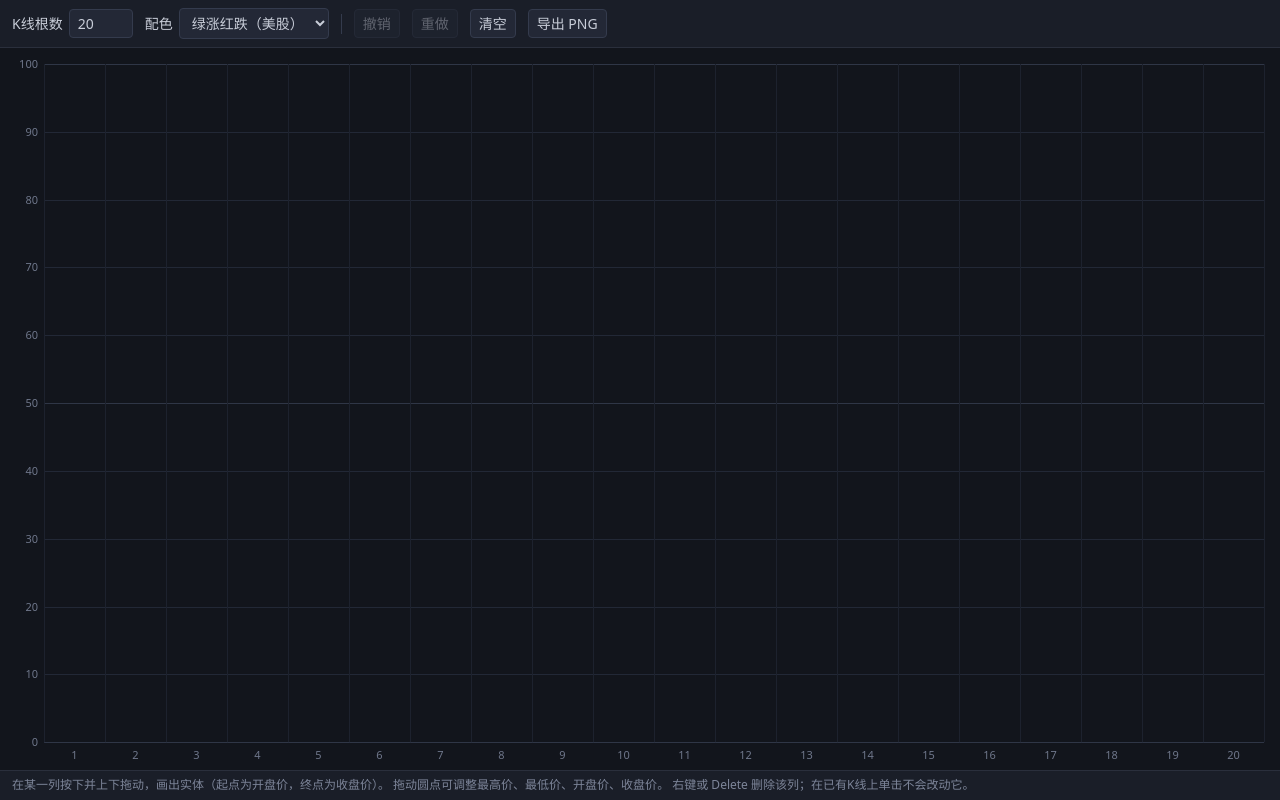
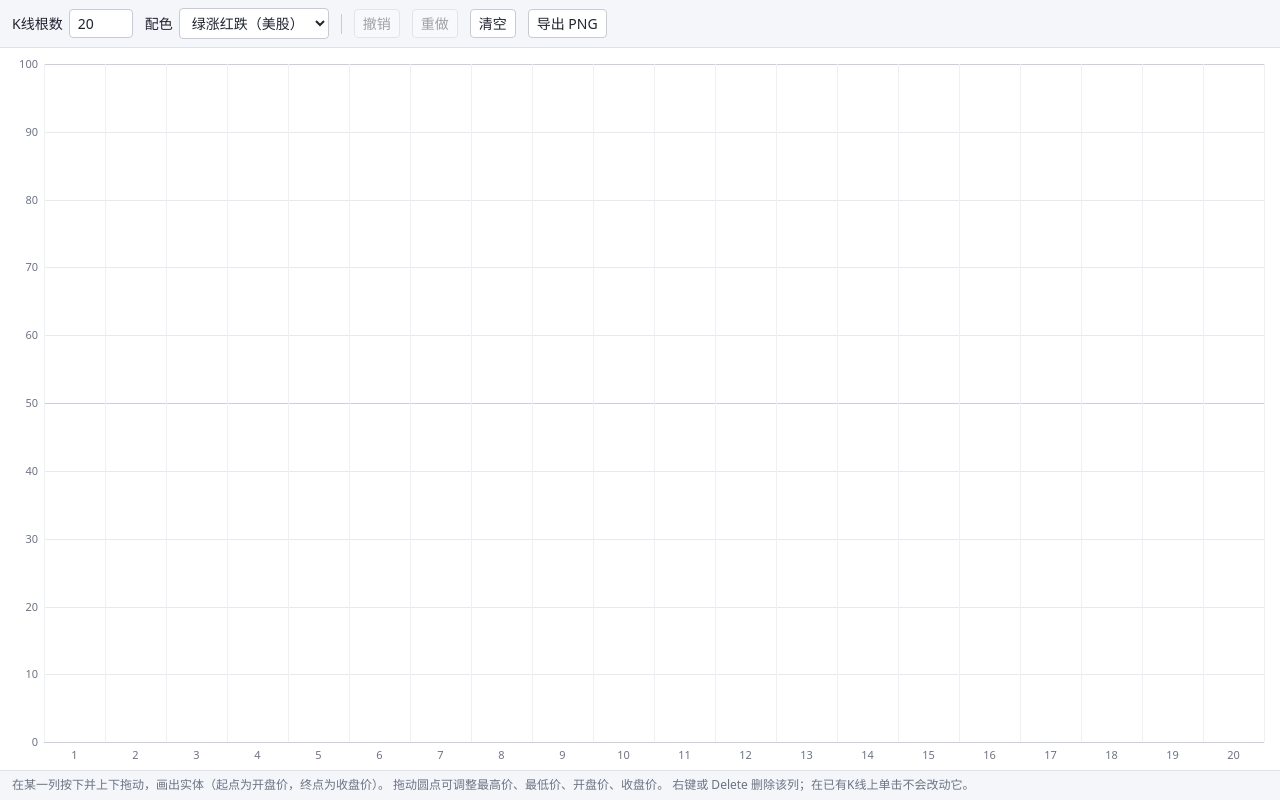
Before and after one commit to twostone11/K_Bar_Tool, a website built with Vite: page index.html in a window 1280 px wide. Built offline with nearby package versions, Linux system fonts and the light colour scheme.

Commit message:
feat: white background and up to 150 candles

```diff
--- a/index.html
+++ b/index.html
@@ -8,7 +8,7 @@
   <body>
     <header class="toolbar">
       <label>K线根数
-        <input id="count" type="number" min="5" max="60" step="1" value="20" />
+        <input id="count" type="number" min="5" max="150" step="1" value="20" />
       </label>
       <label>配色
         <select id="theme">
--- a/src/main.ts
+++ b/src/main.ts
@@ -10,7 +10,7 @@ const undoBtn = $<HTMLButtonElement>('undo');
 const redoBtn = $<HTMLButtonElement>('redo');
 const status = $('status');
 
-const clampCount = (v: number) => (Number.isFinite(v) ? Math.min(60, Math.max(5, Math.round(v))) : 20);
+const clampCount = (v: number) => (Number.isFinite(v) ? Math.min(150, Math.max(5, Math.round(v))) : 20);
 
 const savedCount = clampCount(Number(localStorage.getItem('kbar.count') ?? 20));
 const savedTheme: Theme = localStorage.getItem('kbar.theme') === 'red-up' ? 'red-up' : 'green-up';
--- a/src/renderer.ts
+++ b/src/renderer.ts
@@ -7,10 +7,10 @@ export interface Overlay {
 }
 
 const PALETTE: Record<Theme, { up: string; down: string }> = {
-  'green-up': { up: '#26a69a', down: '#ef5350' },
-  'red-up': { up: '#ef5350', down: '#26a69a' },
+  'green-up': { up: '#089981', down: '#e0393e' },
+  'red-up': { up: '#e0393e', down: '#089981' },
 };
-const FLAT = '#9aa3b5';
+const FLAT = '#8a93a6';
 
 export function handlePositions(l: Layout, slot: number, c: Candle): Record<Handle, { x: number; y: number }> {
   const cx = slotCenterX(l, slot);
@@ -29,28 +29,28 @@ function drawGrid(ctx: CanvasRenderingContext2D, l: Layout) {
   ctx.textAlign = 'right';
   for (let p = PRICE_MIN; p <= PRICE_MAX; p += 10) {
     const y = Math.round(priceToY(l, p)) + 0.5;
-    ctx.strokeStyle = p % 50 === 0 ? '#2f3646' : '#222836';
+    ctx.strokeStyle = p % 50 === 0 ? '#c9cfdb' : '#e6e9f0';
     ctx.lineWidth = 1;
     ctx.beginPath();
     ctx.moveTo(l.left, y);
     ctx.lineTo(l.right, y);
     ctx.stroke();
-    ctx.fillStyle = '#6f778b';
+    ctx.fillStyle = '#6b7385';
     ctx.fillText(String(p), l.left - 6, y);
   }
   const sw = slotWidth(l);
   ctx.textAlign = 'center';
   ctx.textBaseline = 'top';
-  const labelEvery = sw >= 24 ? 1 : 5;
+  const labelEvery = sw >= 24 ? 1 : sw >= 12 ? 5 : 10;
   for (let i = 0; i <= l.slotCount; i++) {
     const x = Math.round(l.left + sw * i) + 0.5;
-    ctx.strokeStyle = '#1d222e';
+    ctx.strokeStyle = '#eef0f5';
     ctx.beginPath();
     ctx.moveTo(x, l.top);
     ctx.lineTo(x, l.bottom);
     ctx.stroke();
     if (i < l.slotCount && (i + 1) % labelEvery === 0) {
-      ctx.fillStyle = '#6f778b';
+      ctx.fillStyle = '#6b7385';
       ctx.fillText(String(i + 1), slotCenterX(l, i), l.bottom + 8);
     }
   }
@@ -86,12 +86,12 @@ export function render(
   overlay: Overlay | null,
 ): void {
   ctx.clearRect(0, 0, width, height);
-  ctx.fillStyle = '#12151c';
+  ctx.fillStyle = '#ffffff';
   ctx.fillRect(0, 0, width, height);
   drawGrid(ctx, l);
 
   if (overlay && overlay.hoverSlot >= 0) {
-    ctx.fillStyle = 'rgba(255,255,255,0.04)';
+    ctx.fillStyle = 'rgba(0,0,0,0.04)';
     ctx.fillRect(l.left + slotWidth(l) * overlay.hoverSlot, l.top, slotWidth(l), l.bottom - l.top);
   }
 
@@ -104,10 +104,10 @@ export function render(
       for (const h of ['high', 'low', 'open', 'close'] as Handle[]) {
         ctx.beginPath();
         ctx.arc(pos[h].x, pos[h].y, h === overlay.activeHandle ? 6 : 4, 0, Math.PI * 2);
-        ctx.fillStyle = h === overlay.activeHandle ? '#ffd54f' : '#12151c';
+        ctx.fillStyle = h === overlay.activeHandle ? '#ff9800' : '#ffffff';
         ctx.fill();
         ctx.lineWidth = 1.5;
-        ctx.strokeStyle = '#ffd54f';
+        ctx.strokeStyle = '#ff9800';
         ctx.stroke();
       }
     }
--- a/src/style.css
+++ b/src/style.css
@@ -1,26 +1,26 @@
-:root { color-scheme: dark; }
+:root { color-scheme: light; }
 * { box-sizing: border-box; }
 html, body { height: 100%; margin: 0; }
 body {
   display: flex; flex-direction: column;
-  background: #12151c; color: #c8cdd8;
+  background: #ffffff; color: #1f2430;
   font: 14px/1.4 system-ui, -apple-system, "Segoe UI", "PingFang SC", "Microsoft YaHei", sans-serif;
 }
 .toolbar {
   display: flex; align-items: center; gap: 12px; flex-wrap: wrap;
-  padding: 8px 12px; background: #1a1e28; border-bottom: 1px solid #2a2f3c;
+  padding: 8px 12px; background: #f4f6fa; border-bottom: 1px solid #dde1ea;
 }
 .toolbar label { display: flex; align-items: center; gap: 6px; }
 .toolbar input, .toolbar select, .toolbar button {
-  background: #232836; color: inherit; border: 1px solid #343b4d;
+  background: #ffffff; color: inherit; border: 1px solid #c5cbd8;
   border-radius: 4px; padding: 4px 8px; font: inherit;
 }
 .toolbar input[type=number] { width: 64px; }
 .toolbar button { cursor: pointer; }
-.toolbar button:hover:not(:disabled) { background: #2d3446; }
+.toolbar button:hover:not(:disabled) { background: #e9edf5; }
 .toolbar button:disabled { opacity: .4; cursor: default; }
-.sep { width: 1px; height: 20px; background: #343b4d; }
-.status { margin-left: auto; font-variant-numeric: tabular-nums; color: #8b93a7; }
+.sep { width: 1px; height: 20px; background: #c5cbd8; }
+.status { margin-left: auto; font-variant-numeric: tabular-nums; color: #6b7385; }
 .stage { flex: 1; min-height: 0; position: relative; }
 #board { position: absolute; inset: 0; width: 100%; height: 100%; touch-action: none; }
-.help { padding: 6px 12px; font-size: 12px; color: #7d8599; background: #1a1e28; border-top: 1px solid #2a2f3c; }
+.help { padding: 6px 12px; font-size: 12px; color: #6b7385; background: #f4f6fa; border-top: 1px solid #dde1ea; }
```
Also changed, not shown: README.md.
